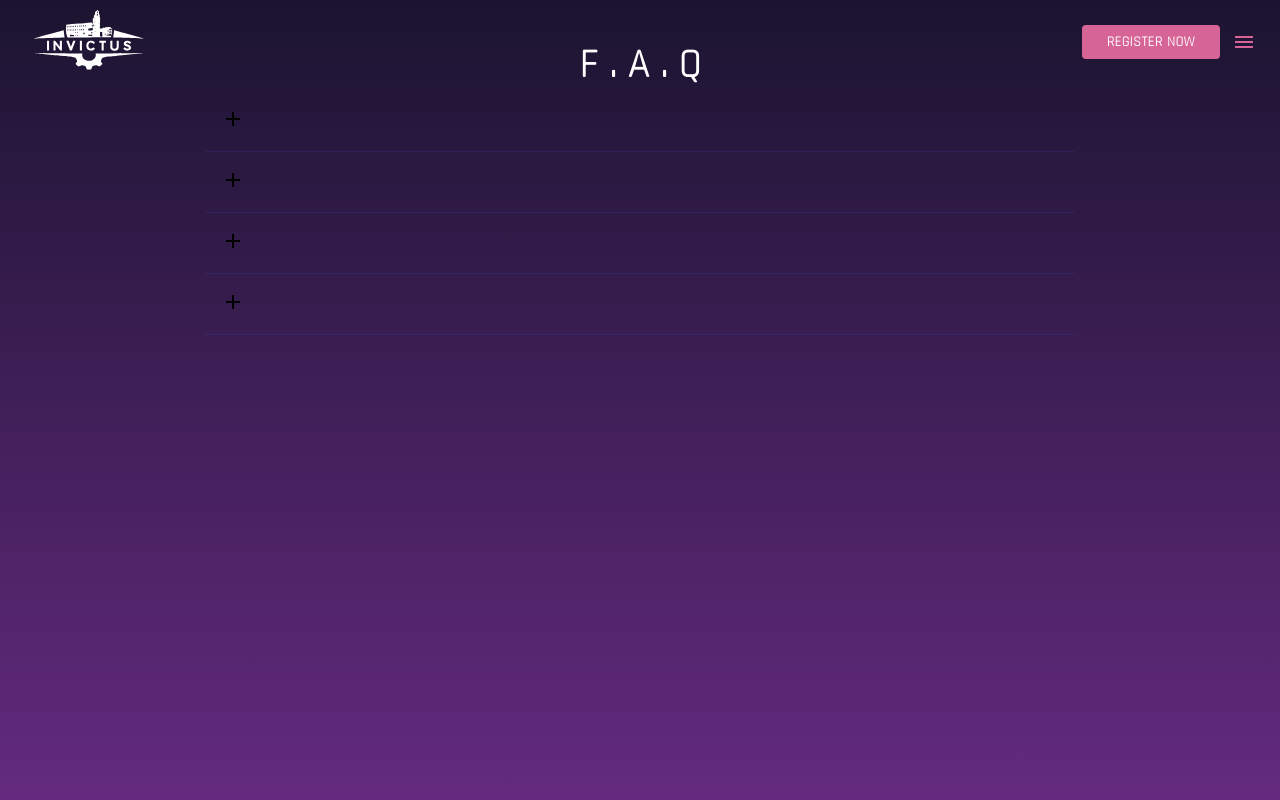
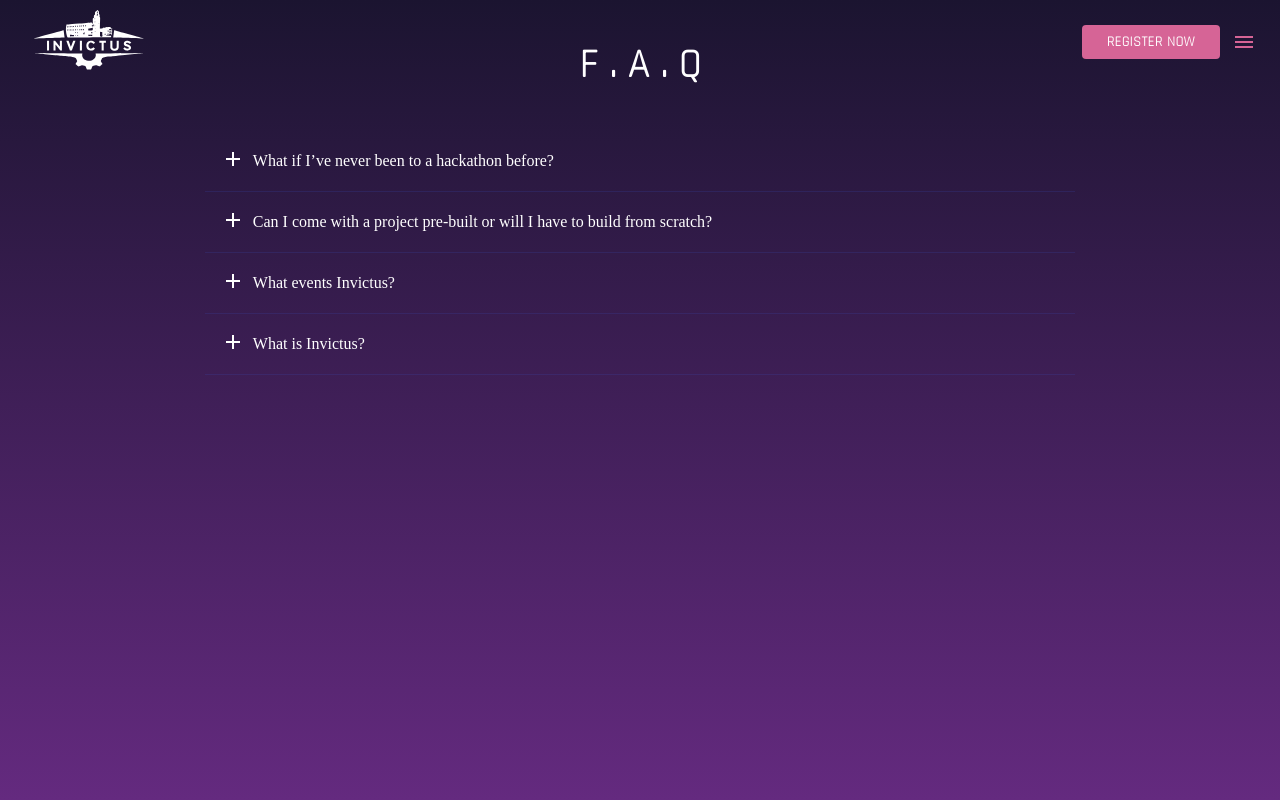
Before and after one commit to anikashc/invictus, a React (Create React App) app in the folder client/: page /faq in a window 1280 px wide. Shown: the top 800 px of the page. Built offline with nearby package versions, Linux system fonts and the light colour scheme.

Commit message:
visibility issue fixed

```diff
--- a/client/src/Components/FaqList/FaqListStyles.css
+++ b/client/src/Components/FaqList/FaqListStyles.css
@@ -6,6 +6,7 @@
 }
 .faq-list {
   display: flex-box;
+  padding-top: 40px;
 }
 .faq-section .faq {
   padding: 16px;
@@ -15,10 +16,10 @@
 .faq-section .faq.open  {
   border-bottom: 1px solid rgba(63, 81, 181, 0.4);
   transition: 0.4s;
-  background-color: rgba(197, 138, 161, 0.4);
+  background-color: rgba(223, 157, 185, 0.4);
 }
 .faq-section .faq .faq-question:hover {
-  color: #1F123D;
+  font-weight: 900;
 }
 .faq-section .faq .faq-question {
   /* padding: 0 20px;  */
@@ -28,6 +29,10 @@
   /* flex-wrap: wrap; */
   position: relative;
   /* border: 1px solid black; */
+  color: #ffffff;
+}
+.faq-section .faq .faq-question span  {
+  display: block;
 }
 .faq-section .faq .faq-answer {
   max-height: 0;
@@ -39,12 +44,13 @@
   /* border: 1px solid black; */
 }
 .faq-section .faq.open .faq-question  {
-  color: rgb(86, 18, 211);
+  color: rgb(236, 232, 243);
   font-weight: 800;
   display: flex;
   align-items: center;
   /* flex-wrap: wrap; */
   position: relative;
+  font-size: large;
 }
 .faq-section .faq.open .faq-answer  {
   max-height: max-content;
@@ -53,6 +59,9 @@
   padding: 8px 0 0 32px ;
   transition: all 0.4s ease-out;
   /* overflow-y: scroll; */
+  color: rgba(235, 221, 227, 0.815);
+  color: #ebffff;
+  /* font-size: large; */
 }
 .faq-question .faq-icon {
   padding-right: 8px;
```
